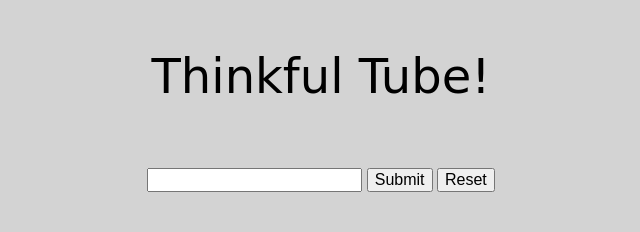
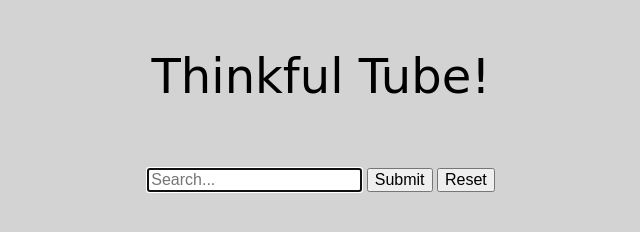
Before and after one commit to profzoidberg/thinkful-tube, a plain HTML site: page index.html in a window 1280 px wide. Shown: the whole page, without its empty margins (319-959 px from the left). Drawn offline with nearby package versions, Linux system fonts and the light colour scheme; a web font is replaced by a local one.

Commit message:
added placeholder and autofocus

```diff
--- a/index.html
+++ b/index.html
@@ -13,7 +13,7 @@
 <body>
 	<header class = "title">Thinkful Tube!</header>
 	<form id = "search">
-		<input type="text" id="query"/>
+		<input type="text" id="query"/ placeholder="Search..." autofocus required>
 		<input type="submit" id="search-term"/>
 		<button type="button" id="reset">Reset</button>
 	</form>
```
